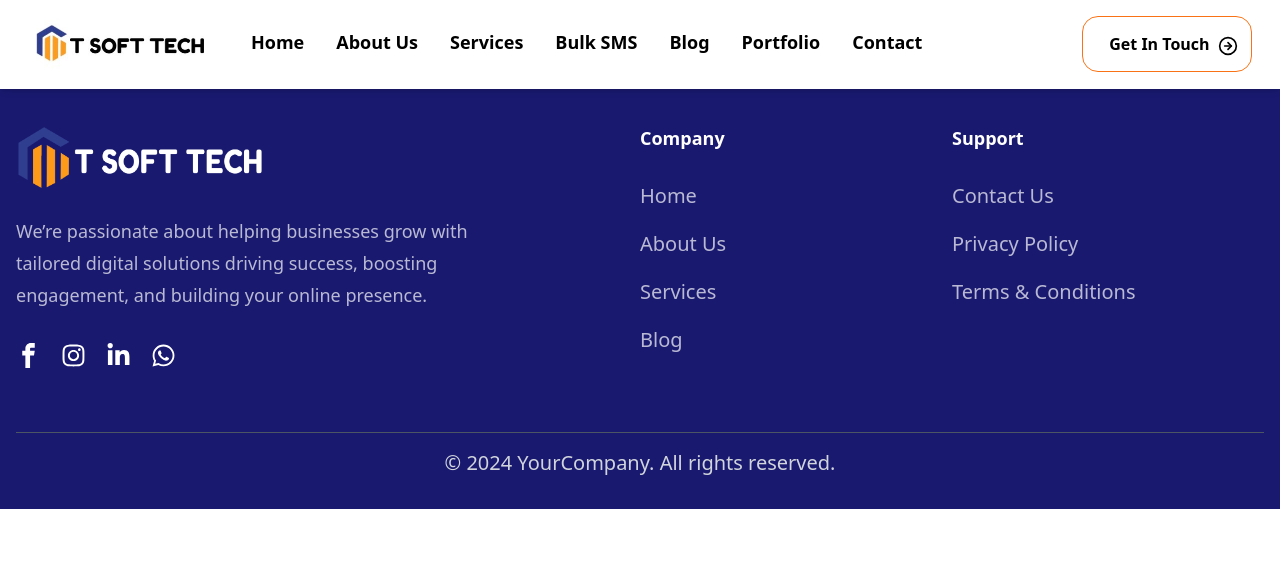
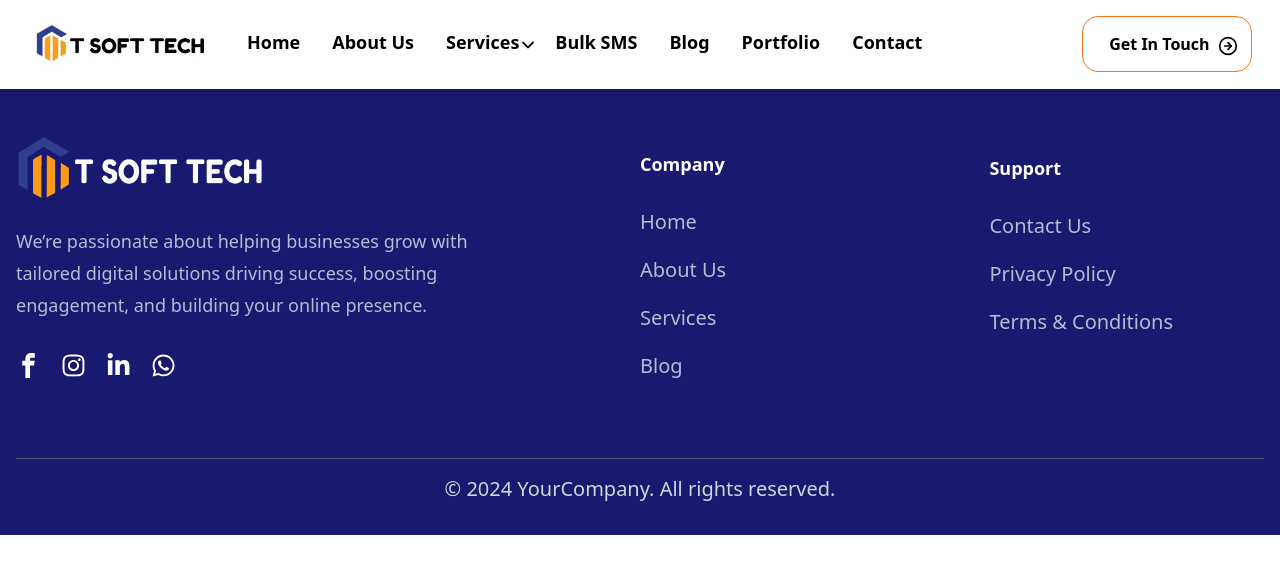
Before and after one commit to Vibudh08/BTJ-ALPHA-TECHNOLOGY-PVT-LTD, a React (Vite) app: page /contact in a window 1280 px wide. Shown: the top 574 px of the page. Built offline with nearby package versions, Linux system fonts and the light colour scheme.

Commit message:
service dropdown

```diff
--- a/src/components/Footer.jsx
+++ b/src/components/Footer.jsx
@@ -7,9 +7,9 @@ import { FaWhatsapp } from "react-icons/fa";
 
 const Footer = () => {
   return (
-    <footer className="bg-[#191970] text-white py-8 pt-[100px]">
+    <footer className="bg-[#191970] text-white py-8 pt-[110px]">
       <div className="container mx-auto px-4">
-        <div className="flex flex-wrap justify-between mb-10">
+        <div className="flex flex-wrap justify-between mb-12">
           {/* Logo Section */}
           <div className="mb-6 w-full md:w-[50%]">
             <img src={logo} alt="" className="w-[250px] h-auto mb-6" />
@@ -27,7 +27,7 @@ const Footer = () => {
           </div>
 
           {/* Navigation Links */}
-          <div className="mb-6 w-full md:w-[25%] ">
+          <div className="mb-6 w-full md:w-[28%] mt-4">
             <h3 className="text-lg font-semibold text-[26px] mb-6">Company</h3>
             <ul className="mt-4 space-y-2 text-[20px] leading-10">
               <li className="text-[#ffffffb2] hover:text-white">Home</li>
@@ -37,7 +37,7 @@ const Footer = () => {
             </ul>
           </div>
 
-          <div className="mb-6 w-full md:w-[25%] ">
+          <div className="mb-6 w-full md:w-[22%] mt-5">
             <h3 className="text-lg font-semibold text-[26px] mb-6">Support</h3>
             <ul className="mt-4 space-y-2 text-[20px] leading-10">
               <li className="text-[#ffffffb2] hover:text-white">Contact Us</li>
--- a/src/components/Header.jsx
+++ b/src/components/Header.jsx
@@ -3,6 +3,7 @@ import logo from "../assets/images/logo.jpg";
 import { FaAlignJustify } from "react-icons/fa6";
 import { FiArrowRightCircle } from "react-icons/fi";
 import { Link } from "react-router-dom";
+import { IoIosArrowDown } from "react-icons/io";
 
 function Header() {
   const [show, setShow] = useState("show");
@@ -20,7 +21,7 @@ function Header() {
           />
           <div className="max-lg:relative max-lg:bg-black">
             <div
-              className={`${show} w-full flex max-lg:flex-col max-lg:absolute  max-lg:mt-[375px] max-lg:top-1/2 max-lg:left-1/2 max-lg:transform max-lg:-translate-x-1/2 max-lg:-translate-y-1/2 max-lg:w-[250px] max-lg:bg-white max-lg:text-black z-50 max-lg:pb-10 max-lg:pl-5 max-lg:rounded-[12px] transition-all duration-300 ease-in delay-300`}
+              className={`${show} w-full flex max-lg:flex-col max-lg:absolute max-lg:mt-[375px] max-lg:top-1/2 max-lg:left-1/2 max-lg:transform max-lg:-translate-x-1/2 max-lg:-translate-y-1/2 max-lg:w-[250px] max-lg:bg-white max-lg:text-black z-50 max-lg:pb-10 max-lg:pl-5 max-lg:rounded-[12px] transition-all duration-300 ease-in delay-300`}
             >
               <ul className="flex mt-5 mr-40 text-lg gap-8 font-semibold max-lg:block transition-all duration-300 ease-in delay-300">
                 <Link to="/">
@@ -33,9 +34,39 @@ function Header() {
                     About Us
                   </li>
                 </Link>
-                <li className="max-lg:text-xl max-lg:w-40 max-lg:text-[30px] max-lg:p-4 max-lg:mb-4 hover:underline hover:underline-offset-8 hover:decoration-2 hover:decoration-[#fb9c24]">
-                  Services
-                </li>
+                <div className="relative group">
+                  <li className="relative group max-lg:text-xl max-lg:w-40 max-lg:text-[30px] max-lg:p-4 max-lg:mb-4 hover:underline hover:underline-offset-8 hover:decoration-2 hover:decoration-[#fb9c24] cursor-pointer mr-1">
+                    Services
+                    <span className="absolute mt-2 text-md transition-transform duration-500 group-hover:rotate-180 ">
+                      <IoIosArrowDown />
+                    </span>
+                  </li>
+
+                  <ul className="absolute hidden group-hover:block bg-white shadow-lg mt-2 w-[280px] rounded-[12px] opacity-0 hover:translate-y-4 transition-all duration-700 ease-in-out group-hover:opacity-100 group-hover:translate-y-4">
+                    <li className="px-4 py-4 hover:bg-gray-100 border rounded-t-[12px]">
+                      Website Designing
+                    </li>
+                    <li className="px-4 py-4 hover:bg-gray-100 border">
+                      Website Development
+                    </li>
+                    <li className="px-4 py-4 hover:bg-gray-100 border">
+                      Mobile App Development
+                    </li>
+                    <li className="px-4 py-4 hover:bg-gray-100 border">
+                      Search Engine Optimization
+                    </li>
+                    <li className="px-4 py-4 hover:bg-gray-100 border">
+                      Social Media Marketing
+                    </li>
+                    <li className="px-4 py-4 hover:bg-gray-100 border">
+                      Facebook Ads
+                    </li>
+                    <li className="px-4 py-4 hover:bg-gray-100 border rounded-b-[12px]">
+                      Google Ads
+                    </li>
+                  </ul>
+                </div>
+
                 <li className="max-lg:text-xl max-lg:w-40 max-lg:text-[30px] max-lg:p-4 max-lg:mb-4 hover:underline hover:underline-offset-8 hover:decoration-2 hover:decoration-[#fb9c24]">
                   Bulk SMS
                 </li>
--- a/src/pages/Home.jsx
+++ b/src/pages/Home.jsx
@@ -557,7 +557,7 @@ function Home() {
 
         {/* Offering Section Start here */}
 
-        <div className="bg-gray-100 py-10 pt-16 max-sm:py-5 max-sm:pt-10">
+        <div className="bg-gray-100 py-10 pt-16 max-sm:py-5 max-sm:pt-10 pb-14">
           <div className="container mx-auto px-4 flex max-lg:flex-col-reverse">
             <div className="grid grid-cols-2 max-sm:grid-cols-1 max-lg:grid-cols-2 gap-6 w-[66%] max-lg:w-[100%] ">
               <div className="bg-white shadow-md rounded-lg p-6 mt-5 pb-10">
```
